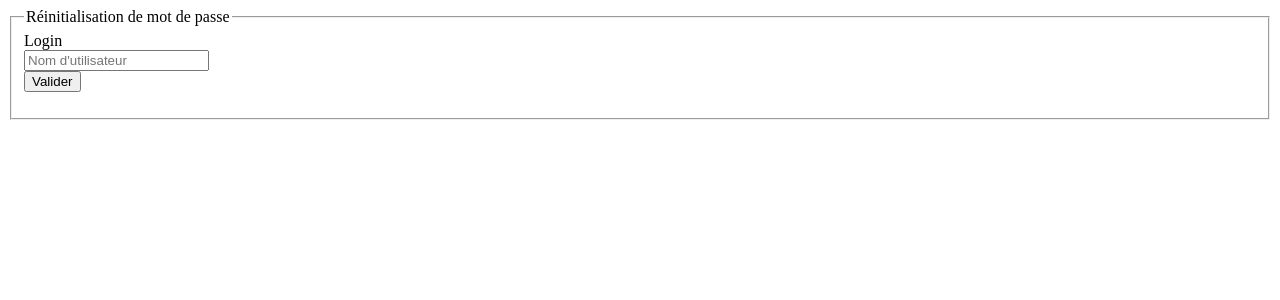
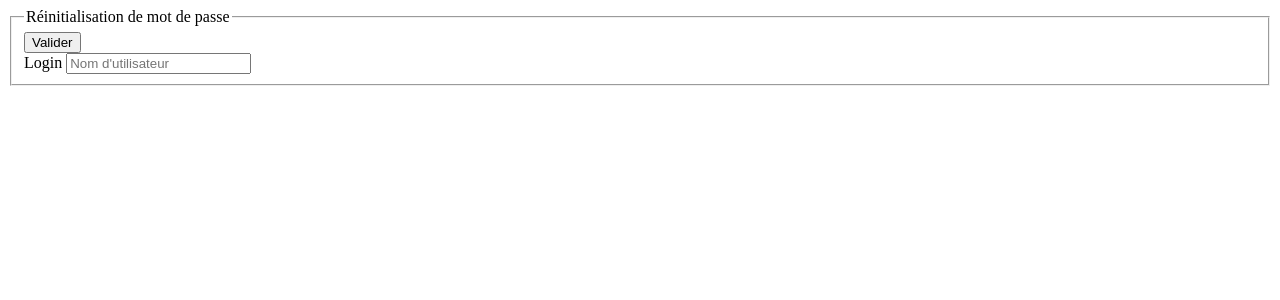
Before and after one commit to Armaklan/jdRoll, a PHP site: page /views/resetPwd.html in a window 1280 px wide. Shown: the top 300 px of the page. Run offline with PHP 8.4, Linux system fonts and the light colour scheme.

Commit message:
- Modif CSS et HTML de resetPwd.html

```diff
--- a/public/index.html
+++ b/public/index.html
@@ -107,7 +107,7 @@
         <!-- Example row of columns -->
 
         <div class="col-lg-10" id="main" ng-style="resizestyle()" resize>
-		<div ng-view></div>
+		<div ng-view ></div>
           <hr>
 
           <footer>
--- a/public/js/app/app.js
+++ b/public/js/app/app.js
@@ -5,6 +5,7 @@ var app = angular.module("jdRollApp", ['ngResource','ngRoute']);
 			when('/',{templateUrl: 'views/main.html'}).
 			when('/profil', {templateUrl: 'views/profile.html',Controller: 'ShowOrdersController'}).
 			when('/forgetPassword', {templateUrl: 'views/resetPwd.html',Controller: 'ShowOrdersController'}).
+			when('/resetPassword/:alea', {templateUrl: 'views/resetPwd.html',Controller: 'ShowOrdersController'}).
 	        otherwise({redirectTo: '/'});
 	}]);
 
--- a/public/less/layout.less
+++ b/public/less/layout.less
@@ -52,6 +52,7 @@ html {
             position: relative;
             padding: 10px;
             padding-top: 50px;
+            margin-top: 15px;
             margin-bottom: 15px;
             background-color: #fff;
             border: 1px solid #ddd;
--- a/public/views/resetPwd.html
+++ b/public/views/resetPwd.html
@@ -1,19 +1,19 @@
-
-<fieldset class="titled-box" ng-controller="AuthenticationController">
-				<legend>Réinitialisation de mot de passe</legend>
-	<form role="form" class="form-horizontal"  ng-submit="resetUserPassword()">
-
-			<div jdroll-alert level={{errorLevel}} message={{errorMessage}} ng-hide="errorMessage == ''"></div>
-
-			<div ng-show="errorMessage == ''">
-		    <label class="control-label" for="login">Login</label>
-		    <div >
-		    	<input class="form-control" type="text" id="login" ng-model="login" name="login" placeholder="Nom d'utilisateur">
-		    </div>
-
-		    <div >
-			    <button type="submit" class="btn btn-primary">Valider</button>
-		    </div>
-	    </div>
-    </form>
-</fieldset>
+<div class="row">
+	<div class="col-md-8" ng-controller="AuthenticationController">
+		<form role="form"   ng-submit="resetUserPassword()">
+			<fieldset class="titled-box">
+			<legend>Réinitialisation de mot de passe</legend>
+				<div jdroll-alert level={{errorLevel}} message={{errorMessage}} ng-hide="errorMessage == ''"/>
+				<div class="pull-right" ng-show="errorMessage == ''">
+						<button type="submit" class="btn btn-primary">Valider</button>
+				</div>
+				<div ng-show="errorMessage == ''">
+					<div class="form-group">
+						<label class="control-label" for="login">Login</label>
+						<input class="form-control" type="text" id="login" ng-model="login" name="login" placeholder="Nom d'utilisateur"/>
+					</div>
+				</div>
+			</fieldset>
+		</form>
+	</div>
+</div>
```
